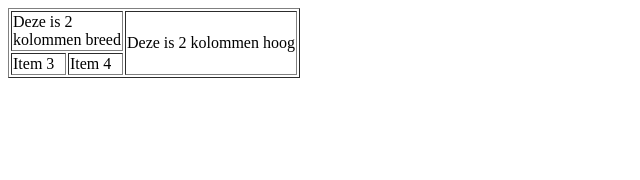
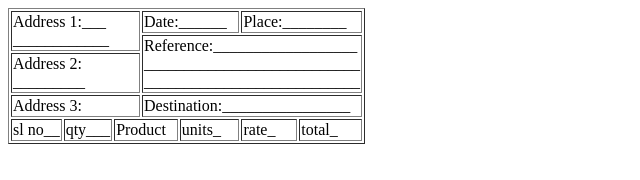
Before and after one commit to KevinAssink/HTMLTabel, a plain HTML site: page index.html in a window 1280 px wide. Shown: the whole page, without its empty margins (0-640 px from the left). Drawn offline with Linux system fonts and the light colour scheme.

Commit message:
Tabel 1 gemaakt

```diff
--- a/index.html
+++ b/index.html
@@ -7,12 +7,32 @@
 <body>
 <table border="1">
     <tr>
-        <td colspan="2">Deze is 2 <br> kolommen breed</td>
-        <td rowspan="2">Deze is 2 kolommen hoog</td>
+        <td rowspan="2", colspan="3">Address 1:___<br>____________</td>
+        <td colspan="2">Date:______</td>
+        <td colspan="2">Place:________</td>
     </tr>
     <tr>
-        <td>Item 3</td>
-        <td>Item 4</td>
+        <td rowspan="3" , colspan="4">Reference:__________________<br>___________________________<br>___________________________
+        </td>
+    </tr>
+    <tr>
+        <td rowspan="2", colspan="3">Address 2:<br>_________</td>
+    </tr>
+    <tr>
+
+    </tr>
+    <tr>
+        <td rowspan="2", colspan="3">Address 3:</td>
+        <td rowspan="2" , colspan="4">Destination:________________</td>
+    </tr>
+    <tr></tr>
+    <tr>
+        <td colspan="1">sl no__</td>
+        <td colspan="1">qty___</td>
+        <td colspan="2">Product</td>
+        <td colspan="1">units_</td>
+        <td colspan="1">rate_</td>
+        <td colspan="1">total_</td>
     </tr>
 </table>
 
```
